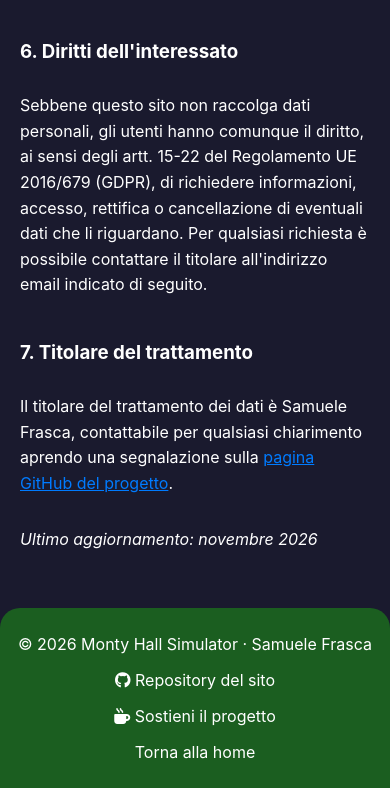
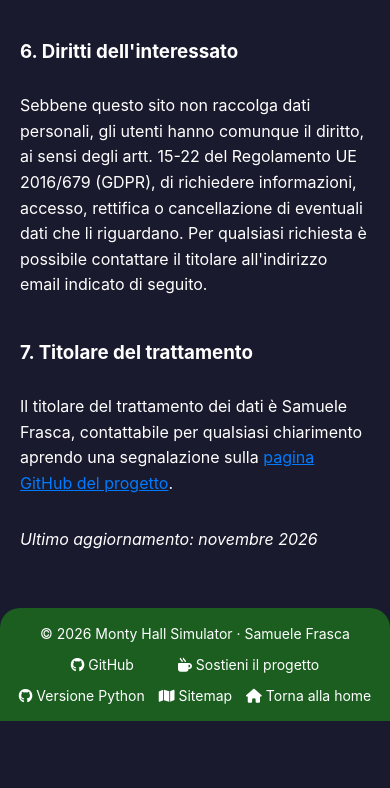
Before and after one commit to samuelefrasca/montyhall-simulator, a plain HTML site: page privacy.html in a window 390 px wide. Shown: the part 1933-2721 px from the top of the page. After the commit the page ends 2654 px from the top, so only its background shows below. Drawn offline with Linux system fonts and the light colour scheme; a web font is replaced by a local one.

Commit message:
fix: improve and clean up footer layout

```diff
--- a/assets/css/style.css
+++ b/assets/css/style.css
@@ -122,6 +122,16 @@ footer {
     text-align: center;
 }
 
+footer p {
+    margin: 10px;
+}
+
+.subfooter, .subfooter-media {
+    display: flex;
+    justify-content: center;
+    gap: 30px;
+}
+
 .a_footer {
     color: white;
     text-decoration: none;
@@ -143,4 +153,18 @@ footer {
     .portaimg {
         height: 100px;
     }
+
+    .subfooter {
+        gap: 0px;
+        flex-direction: column;
+    }
+
+    .subfooter-media {
+        flex-direction: row;
+    }
+
+    .subfooter p {
+        font-size: 14px;
+        margin: 7px;
+    }
 }
--- a/privacy.html
+++ b/privacy.html
@@ -100,14 +100,24 @@
     </main>
 
     <footer>
-        <p>&copy; 2026 Monty Hall Simulator · <a class="a_footer" href="https://samuelefrasca.github.io/"
-                target="_blank" rel="noopener noreferrer">Samuele Frasca</a>
-        </p>
-        <p><a class="a_footer" href="https://github.com/samuelefrasca/montyhall-simulator" target="_blank"
-                rel="noopener noreferrer"><i class="fa-brands fa-github"></i> Repository del sito</a></p>
-        <p><a class="a_footer" href="https://paypal.me/SamueleFrasca18" target="_blank" rel="noopener noreferrer"><i
-                    class="fa-solid fa-mug-hot"></i> Sostieni il progetto</a></p>
-        <p><a class="a_footer" href="/">Torna alla home</a></p>
+        <div class="subfooter">
+            <p>&copy; 2026 Monty Hall Simulator · <a class="a_footer" href="https://samuelefrasca.github.io/"
+                    target="_blank" rel="noopener noreferrer">Samuele Frasca</a>
+            </p>
+            <div class="subfooter-media">
+                <p><a class="a_footer" href="https://github.com/samuelefrasca/montyhall-simulator" target="_blank"
+                        rel="noopener noreferrer"><i class="fa-brands fa-github"></i> GitHub</a></p>
+                <p><a class="a_footer" href="https://paypal.me/SamueleFrasca18" target="_blank"
+                        rel="noopener noreferrer"><i class="fa-solid fa-mug-hot"></i> Sostieni il progetto</a></p>
+            </div>
+        </div>
+        <div class="subfooter subfooter-media">
+            <p><a class="a_footer" href="https://github.com/samuelefrasca/MontyHall-Simulator-Python" target="_blank"
+                    rel="noopener noreferrer"><i class="fa-brands fa-github"></i> Versione Python</a>
+            </p>
+            <p><a class="a_footer" href="/sitemap.xml"><i class="fa-solid fa-map"></i> Sitemap</a></p>
+            <p><a class="a_footer" href="/"><i class="fa-solid fa-house"></i> Torna alla home</a></p>
+        </div>
     </footer>
 </body>
 
--- a/sitemap.xml
+++ b/sitemap.xml
@@ -3,4 +3,7 @@
   <url>
     <loc>https://montyhall.pages.dev/</loc>
   </url>
+  <url>
+    <loc>https://montyhall.pages.dev/privacy</loc>
+  </url>
 </urlset>
```
Also changed, not shown: index.html (+12 -5 lines).
